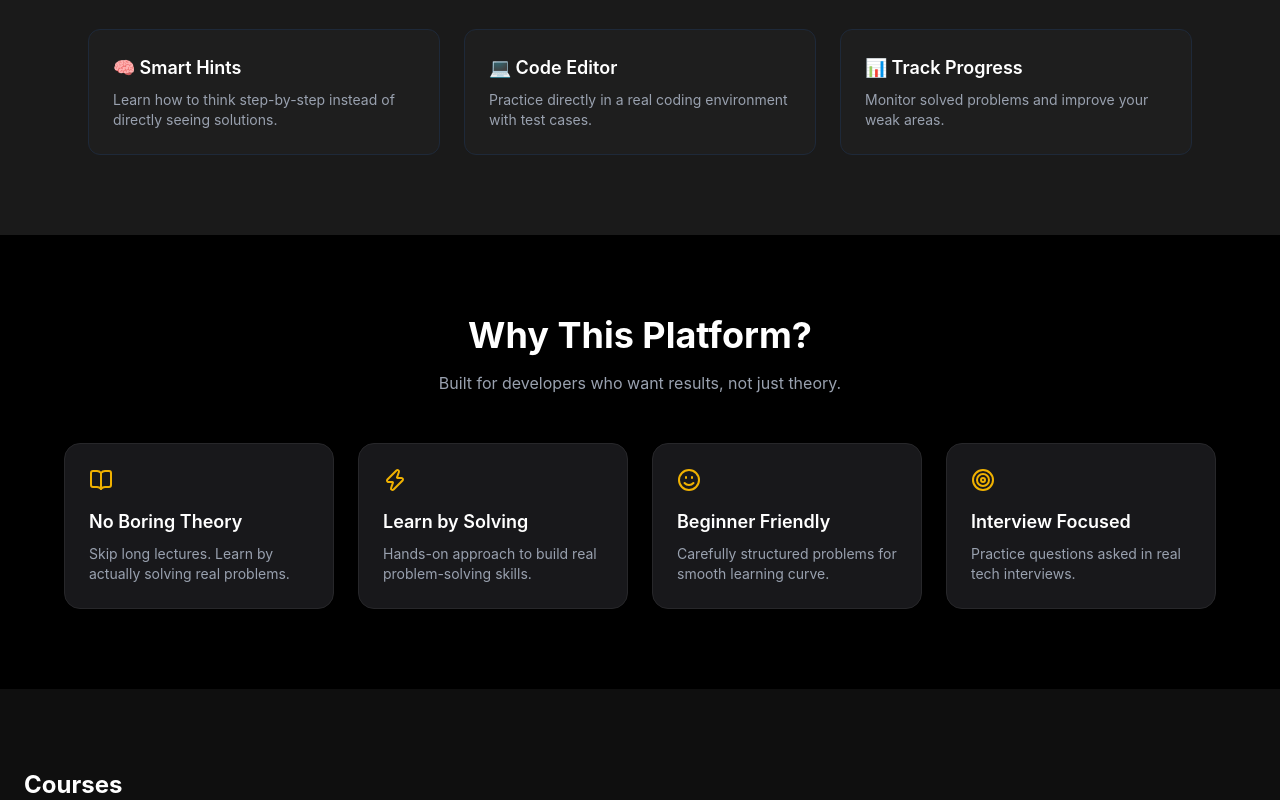
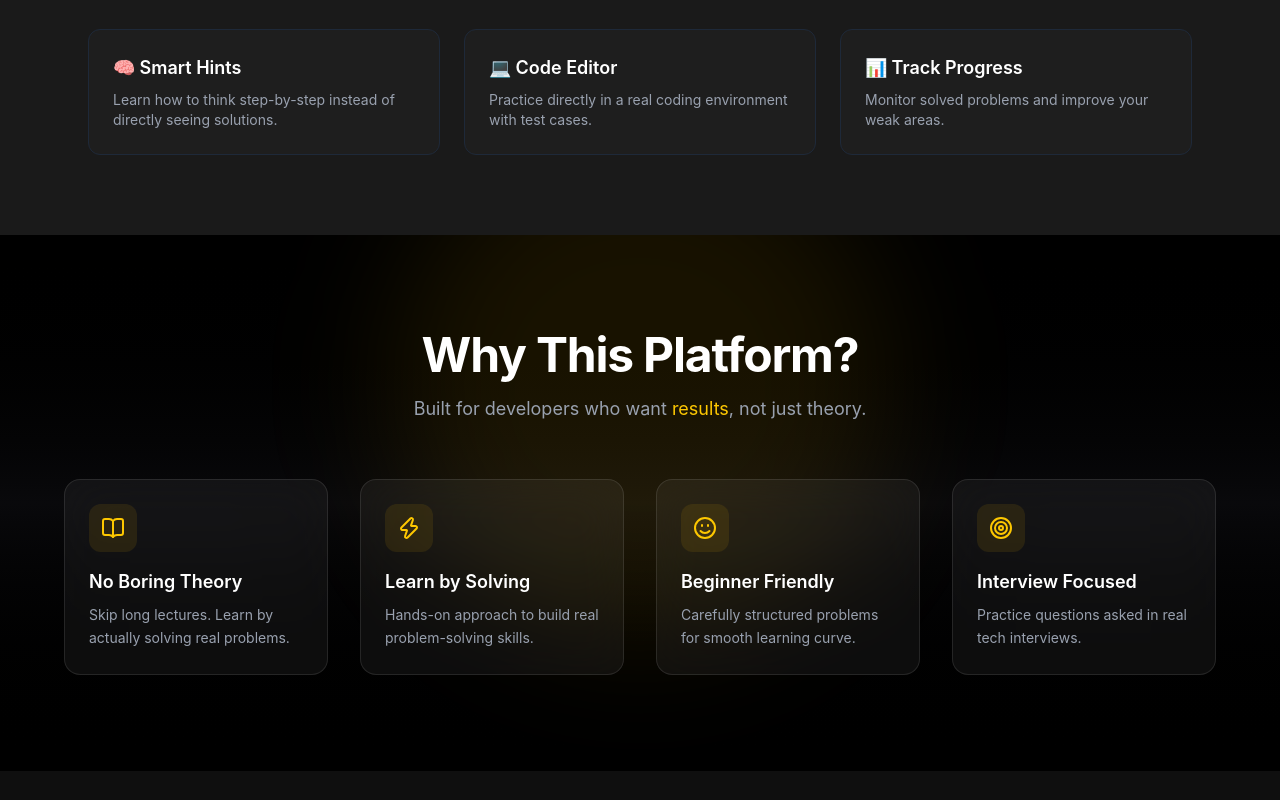
Before and after one commit to HarshAgnihotri9/dsa-platform, a React (Vite) app: page / in a window 1280 px wide. Shown: the part 400-1200 px from the top of the page. Built offline with nearby package versions, Linux system fonts and the light colour scheme; no server answers.

Commit message:
minor changes

```diff
--- a/src/components/WhySection.jsx
+++ b/src/components/WhySection.jsx
@@ -28,34 +28,46 @@ const features = [
 
 export default function WhySection() {
   return (
-    <section className="py-20 px-6 bg-black text-white">
-      <div className="max-w-6xl mx-auto text-center">
+    <section className="py-24 px-6 bg-gradient-to-b from-black via-zinc-950 to-black text-white relative overflow-hidden">
+
+      {/* Background Glow */}
+      <div className="absolute top-[-100px] left-1/2 -translate-x-1/2 w-[500px] h-[500px] bg-yellow-500/10 blur-3xl rounded-full"></div>
+
+      <div className="max-w-6xl mx-auto text-center relative z-10">
 
         {/* Heading */}
-        <h2 className="text-3xl md:text-4xl font-bold mb-4">
+        <h2 className="text-3xl md:text-5xl font-bold mb-4 tracking-tight">
           Why This Platform?
         </h2>
-        <p className="text-gray-400 mb-12">
-          Built for developers who want results, not just theory.
+
+        <p className="text-gray-400 mb-14 text-lg">
+          Built for developers who want <span className="text-yellow-400">results</span>, not just theory.
         </p>
 
         {/* Cards */}
-        <div className="grid md:grid-cols-2 lg:grid-cols-4 gap-6">
+        <div className="grid md:grid-cols-2 lg:grid-cols-4 gap-8">
           {features.map((item, index) => (
             <motion.div
               key={index}
-              whileHover={{ scale: 1.05 }}
-              className="bg-zinc-900 border border-zinc-800 rounded-2xl p-6 text-left hover:border-yellow-500 transition"
+              whileHover={{ y: -8, scale: 1.03 }}
+              transition={{ type: "spring", stiffness: 200 }}
+              className="group relative bg-white/5 backdrop-blur-xl border border-white/10 rounded-2xl p-6 text-left hover:border-yellow-500/50 transition duration-300"
             >
-              <div className="mb-4 text-yellow-500">
+              {/* Glow Border */}
+              <div className="absolute inset-0 rounded-2xl opacity-0 group-hover:opacity-100 transition duration-300 bg-gradient-to-r from-yellow-500/10 to-transparent blur-xl"></div>
+
+              {/* Icon */}
+              <div className="mb-4 w-12 h-12 flex items-center justify-center rounded-xl bg-yellow-500/10 text-yellow-400">
                 {item.icon}
               </div>
 
-              <h3 className="text-lg font-semibold mb-2">
+              {/* Title */}
+              <h3 className="text-lg font-semibold mb-2 group-hover:text-yellow-400 transition">
                 {item.title}
               </h3>
 
-              <p className="text-gray-400 text-sm">
+              {/* Desc */}
+              <p className="text-gray-400 text-sm leading-relaxed">
                 {item.desc}
               </p>
             </motion.div>
```
